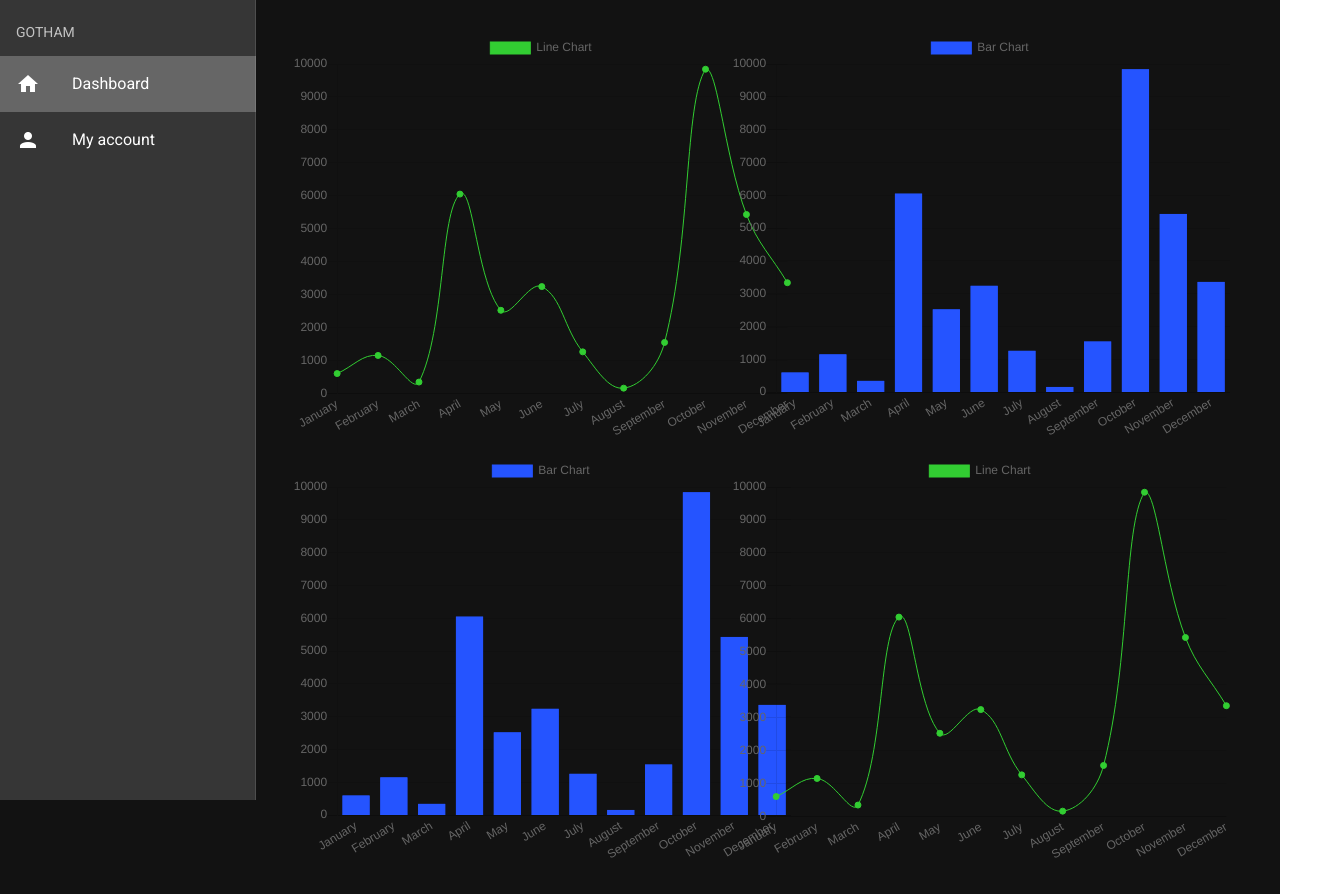
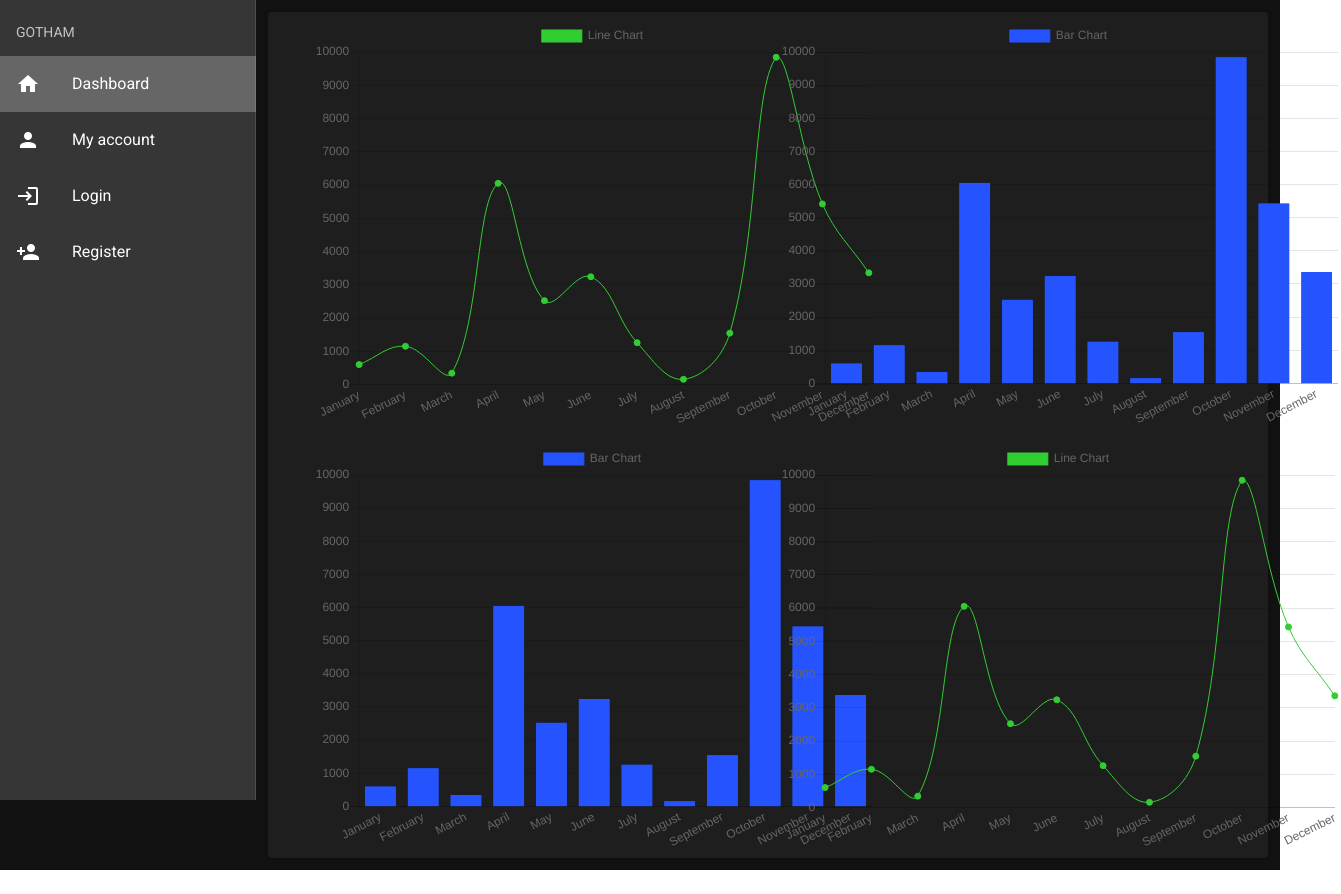
Before and after one commit to theocerutti/Gotham, a Vue app in the folder frontend/: page / in a window 1280 px wide. Shown: the whole page, 1341 px wide, since content can reach past the window. After the commit the page ends 870 px from the top, so only its background shows below. Built offline with nearby package versions, Linux system fonts and the light colour scheme.

Commit message:
login register vue 2

```diff
--- a/frontend/package.json
+++ b/frontend/package.json
@@ -7,6 +7,7 @@
     "build": "vue-cli-service build"
   },
   "dependencies": {
+    "axios": "^0.24.0",
     "chart.js": "^2.9.4",
     "core-js": "^3.6.5",
     "register-service-worker": "^1.7.1",
--- a/frontend/src/App.vue
+++ b/frontend/src/App.vue
@@ -1,8 +1,8 @@
 <template>
-  <v-app dark>
+  <v-app>
     <side-bar/>
     <v-main>
-      <v-container fluid>
+      <v-container fill-height fluid>
         <router-view></router-view>
       </v-container>
     </v-main>
--- a/frontend/src/components/SideBar.vue
+++ b/frontend/src/components/SideBar.vue
@@ -32,14 +32,22 @@
             icon: 'mdi-home',
             title: 'Dashboard',
             path: '/',
-            active: true
           },
           {
             icon: 'mdi-account',
             title: 'My account',
             path: '/my-account',
-            active: false
           },
+          {
+            icon: 'mdi-login',
+            title: 'Login',
+            path: '/login',
+          },
+          {
+            icon: 'mdi-account-plus',
+            title: 'Register',
+            path: '/register',
+          }
         ]
       }
     }
--- a/frontend/src/router/index.js
+++ b/frontend/src/router/index.js
@@ -1,6 +1,9 @@
 import Vue from 'vue'
 import VueRouter from 'vue-router'
 import Dashboard from '../views/Dashboard.vue'
+import Account from '../views/Account.vue'
+import Login from '../views/Login.vue'
+import Register from '../views/Register.vue'
 
 Vue.use(VueRouter)
 
@@ -12,12 +15,21 @@ const routes = [
   },
   {
     path: '/my-account',
-    name: 'MyAccount',
-    // route level code-splitting
-    // this generates a separate chunk (about.[hash].js) for this route
-    // which is lazy-loaded when the route is visited.
-    component: () => import(/* webpackChunkName: "about" */ '../views/MyAccount.vue')
-  }
+    name: 'Account',
+    component: Account
+  },
+  {
+    path: '/login',
+    name: 'Login',
+    component: Login
+  },
+  {
+    path: '/register',
+    name: Register,
+    component: Register
+  },
+
+  { path: '*', redirect: '/' }
 ]
 
 const router = new VueRouter({
--- a/frontend/src/views/Dashboard.vue
+++ b/frontend/src/views/Dashboard.vue
@@ -1,10 +1,10 @@
 <template>
-  <v-container class="d-flex flex-wrap">
-      <employee-working-time class="pa-2 width-45" />
-      <team-working-time class="pa-2 width-45" />
-      <team-working-time class="pa-2 width-45" />
-      <employee-working-time class="pa-2 width-45" />
-  </v-container>
+  <v-card class="d-flex flex-wrap justify">
+      <employee-working-time class="ma-2 width-45" />
+      <team-working-time class="ma-2 width-45" />
+      <team-working-time class="ma-2 width-45" />
+      <employee-working-time class="ma-2 width-45" />
+  </v-card>
 </template>
 
 
@@ -31,4 +31,8 @@
   .width-45{
     width: 45%
   }
+
+  .justify{
+    justify-content: center;
+  }
 </style>
--- a/frontend/src/views/MyAccount.vue
+++ /dev/null
@@ -1,4 +0,0 @@
-<template>
-  <div>
-  </div>
-</template>
```
Also changed, not shown: 1 other file (tests, documents, lock files or other folders).
